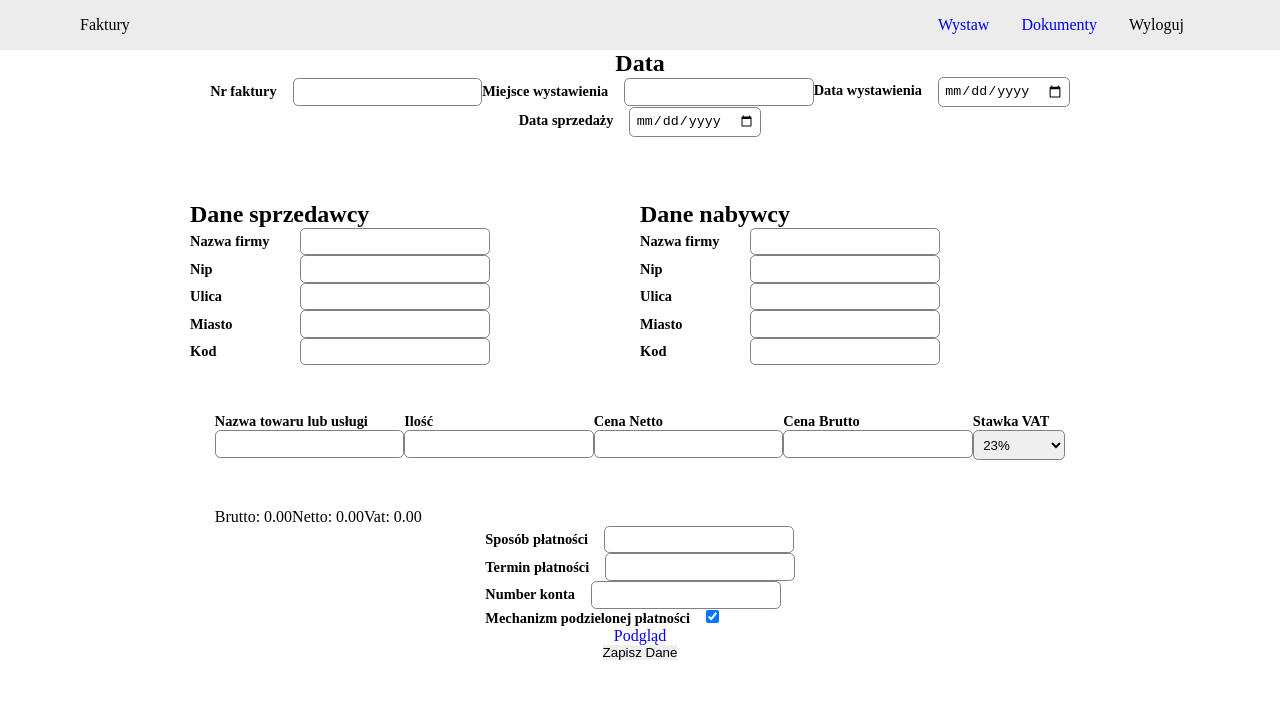
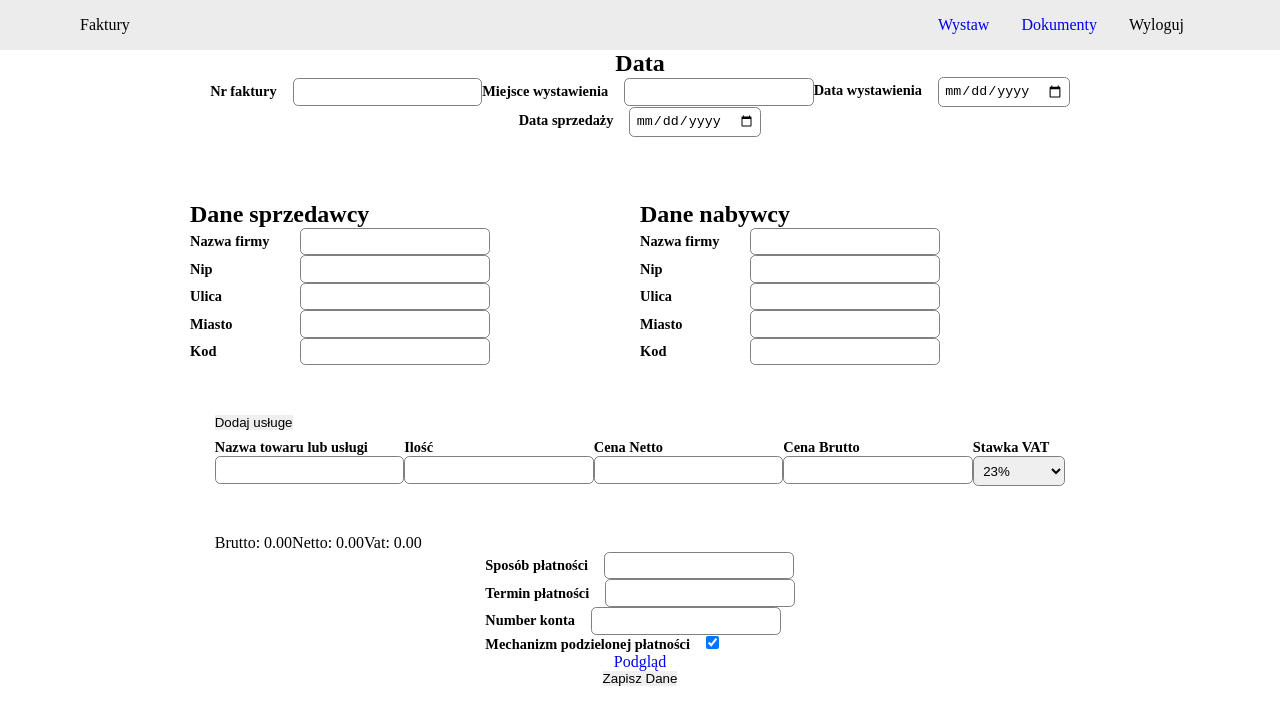
Before and after one commit to kowalczyk-mateusz/invoice-generator, a React (Create React App) app: page / in a window 1280 px wide. Shown: the top 724 px of the page. Built offline with nearby package versions, Linux system fonts and the light colour scheme.

Commit message:
few changes in creator services

```diff
--- a/src/Components/Creator/Creator-components/CreatorServices-components/ServiceStyles.js
+++ b/src/Components/Creator/Creator-components/CreatorServices-components/ServiceStyles.js
@@ -1,7 +1,7 @@
 import styled from 'styled-components';
 
 export const StyledService = styled.div`
-margin: 3rem 0rem;
+margin: 0.5rem 0rem 3rem 0rem;
 display: flex;
 flex-wrap: wrap;
 `
--- a/src/Components/Creator/Creator-components/CreatorServices.js
+++ b/src/Components/Creator/Creator-components/CreatorServices.js
@@ -1,4 +1,4 @@
-import React from 'react';
+import React, { useEffect, useState } from 'react';
 import styled from 'styled-components';
 import Service from './CreatorServices-components/Service'
 import {StyledCreatorServices} from './Styles/CreatorServicesStyles'
@@ -15,8 +15,26 @@ const CreatorServices = ({handleChange, invoice, setInvoice}) => {
     console.log('vat ' + Vat)
     console.log('pricenetto ' + PriceNetto)
     console.log('price Vat ' + PriceVat)
+
+    const [masno, setMasno] = useState({
+        service: []
+    })
+
+    const addElement = () =>{
+        setMasno({service: [...masno.service, '']})
+    }
+
+
     return (
         <StyledCreatorServices>
+            <button onClick={addElement}>Dodaj usługe</button>
+            {
+               masno.service.map((services, index)=>{
+                   return(
+                    <Service key={index} handleChange={handleChange} invoice={invoice} setInvoice={setInvoice}/>
+                   )
+               })
+            }
             <Service handleChange={handleChange} invoice={invoice} setInvoice={setInvoice}/>
                 Brutto: {FixedPriceBrutto}
                 Netto: {FixedPriceNetto}
--- a/src/Components/Creator/Creator-components/Styles/CreatorServicesStyles.js
+++ b/src/Components/Creator/Creator-components/Styles/CreatorServicesStyles.js
@@ -1,5 +1,5 @@
 import styled from 'styled-components';
 
 export const StyledCreatorServices = styled.div`
-
+margin-top: 3rem;
 `
```
